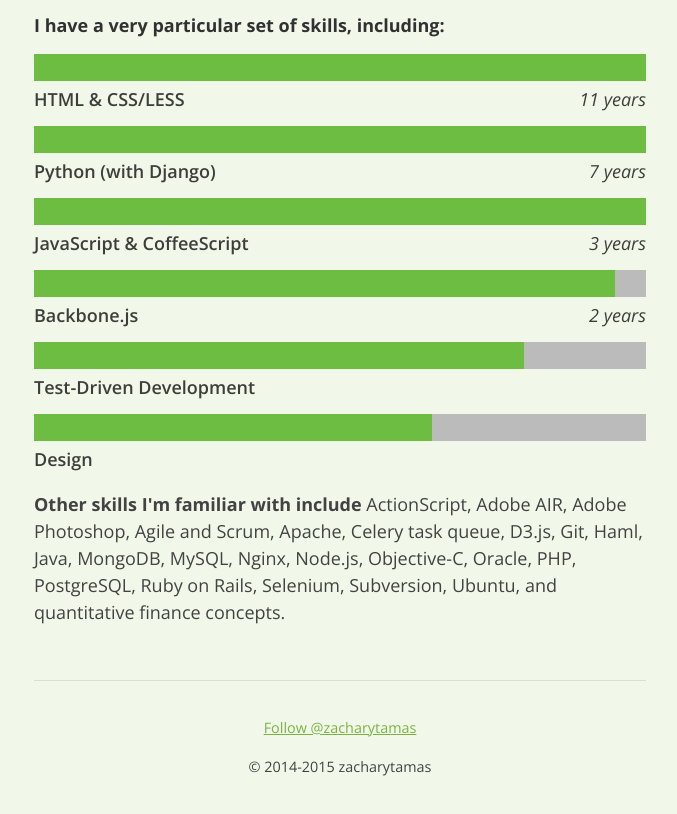
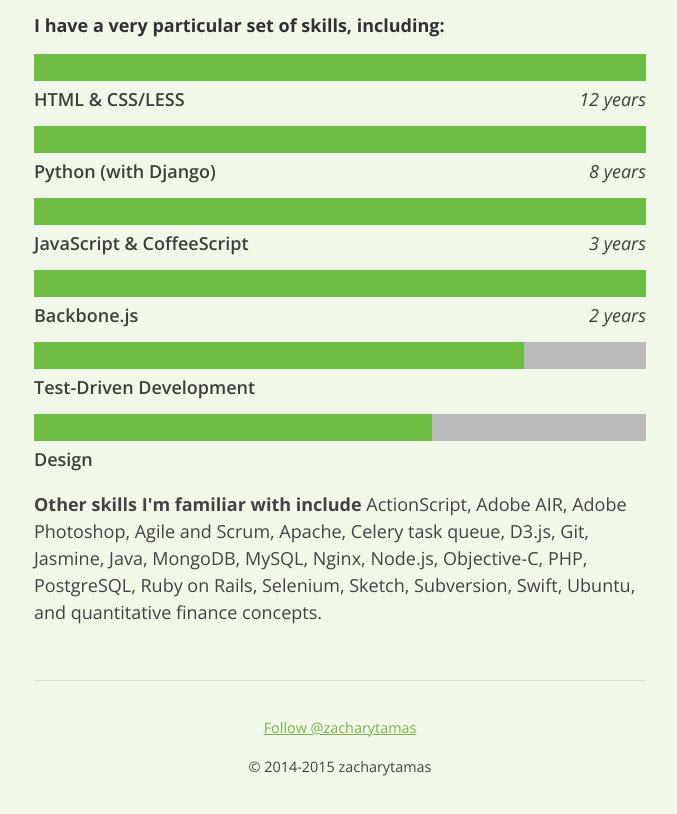
Before and after one commit to zacharytamas/web, a plain HTML site: page hire-me/index.html in a window 1280 px wide. Shown: the part 696-1510 px from the top of the page, without its empty margins (300-977 px from the left). Drawn offline with nearby package versions, Linux system fonts and the light colour scheme.

Commit message:
Update skills

```diff
--- a/hire-me/index.html
+++ b/hire-me/index.html
@@ -69,7 +69,7 @@
         <div class="skill-level">
           <span class="meter" style="width: 100%"></span>
         </div>
-        <span class="skill-duration">11 years</span>
+        <span class="skill-duration">12 years</span>
         <span class="skill-name">HTML &amp; CSS/LESS</span>
       </dd>
 
@@ -77,7 +77,7 @@
         <div class="skill-level">
           <span class="meter" style="width: 100%"></span>
         </div>
-        <span class="skill-duration">7 years</span>
+        <span class="skill-duration">8 years</span>
         <span class="skill-name">Python (with Django)</span>
       </dd>
 
@@ -91,7 +91,7 @@
 
       <dd class="skill">
         <div class="skill-level">
-          <span class="meter" style="width: 95%"></span>
+          <span class="meter" style="width: 100%"></span>
         </div>
         <span class="skill-duration">2 years</span>
         <span class="skill-name">Backbone.js</span>
@@ -116,7 +116,7 @@
   </dl>
 
   <p>
-    <b>Other skills I'm familiar with include</b> ActionScript, Adobe AIR, Adobe Photoshop, Agile and Scrum, Apache, Celery task queue, D3.js, Git, Haml, Java, MongoDB, MySQL, Nginx, Node.js, Objective-C, Oracle, PHP, PostgreSQL, Ruby on Rails, Selenium, Subversion, Ubuntu, and quantitative finance concepts.
+    <b>Other skills I'm familiar with include</b> ActionScript, Adobe AIR, Adobe Photoshop, Agile and Scrum, Apache, Celery task queue, D3.js, Git, Jasmine, Java, MongoDB, MySQL, Nginx, Node.js, Objective-C, PHP, PostgreSQL, Ruby on Rails, Selenium, Sketch, Subversion, Swift, Ubuntu, and quantitative finance concepts.
   </p>
 
 </section>
```
Also changed, not shown: portfolio/index.html (+4 -4 lines).
